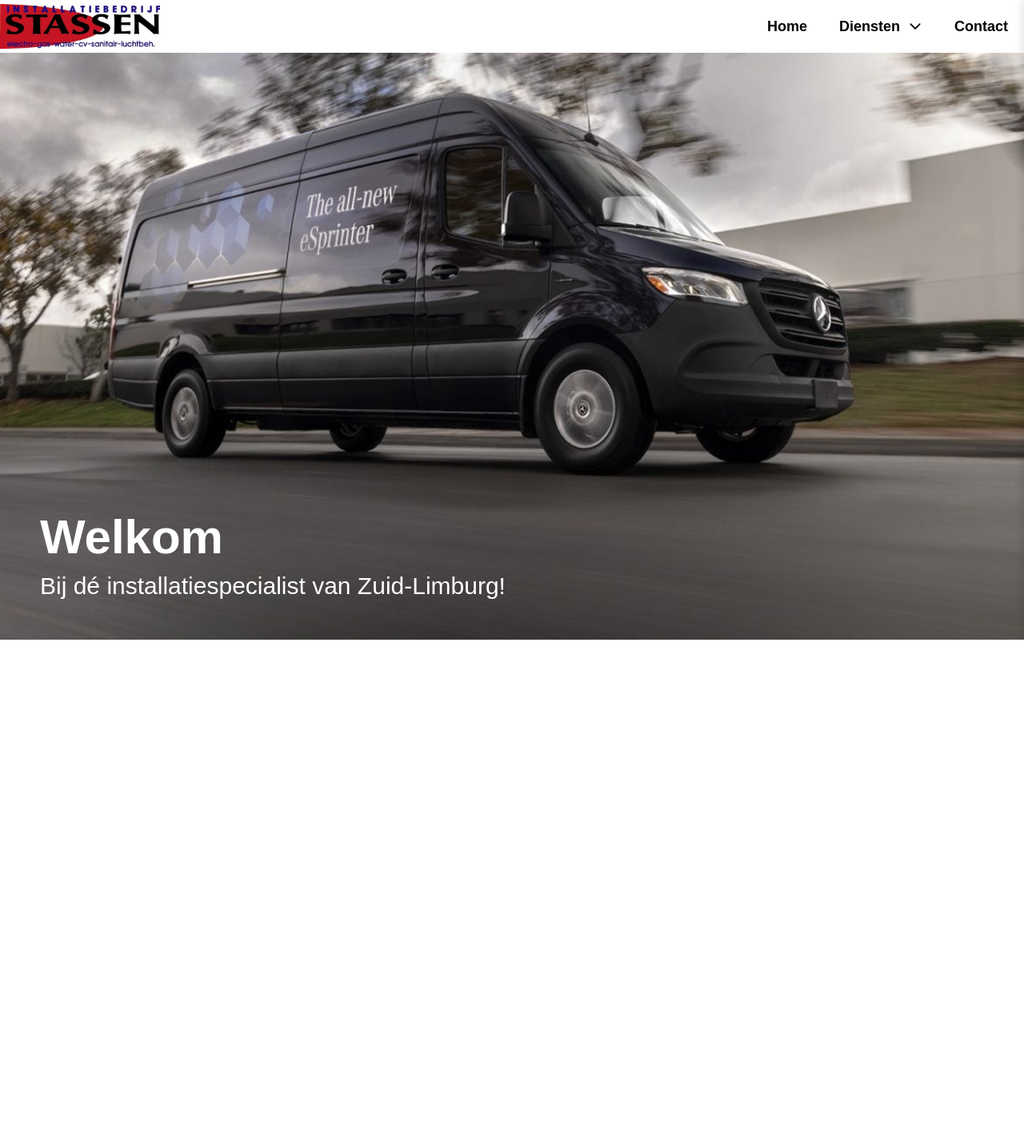
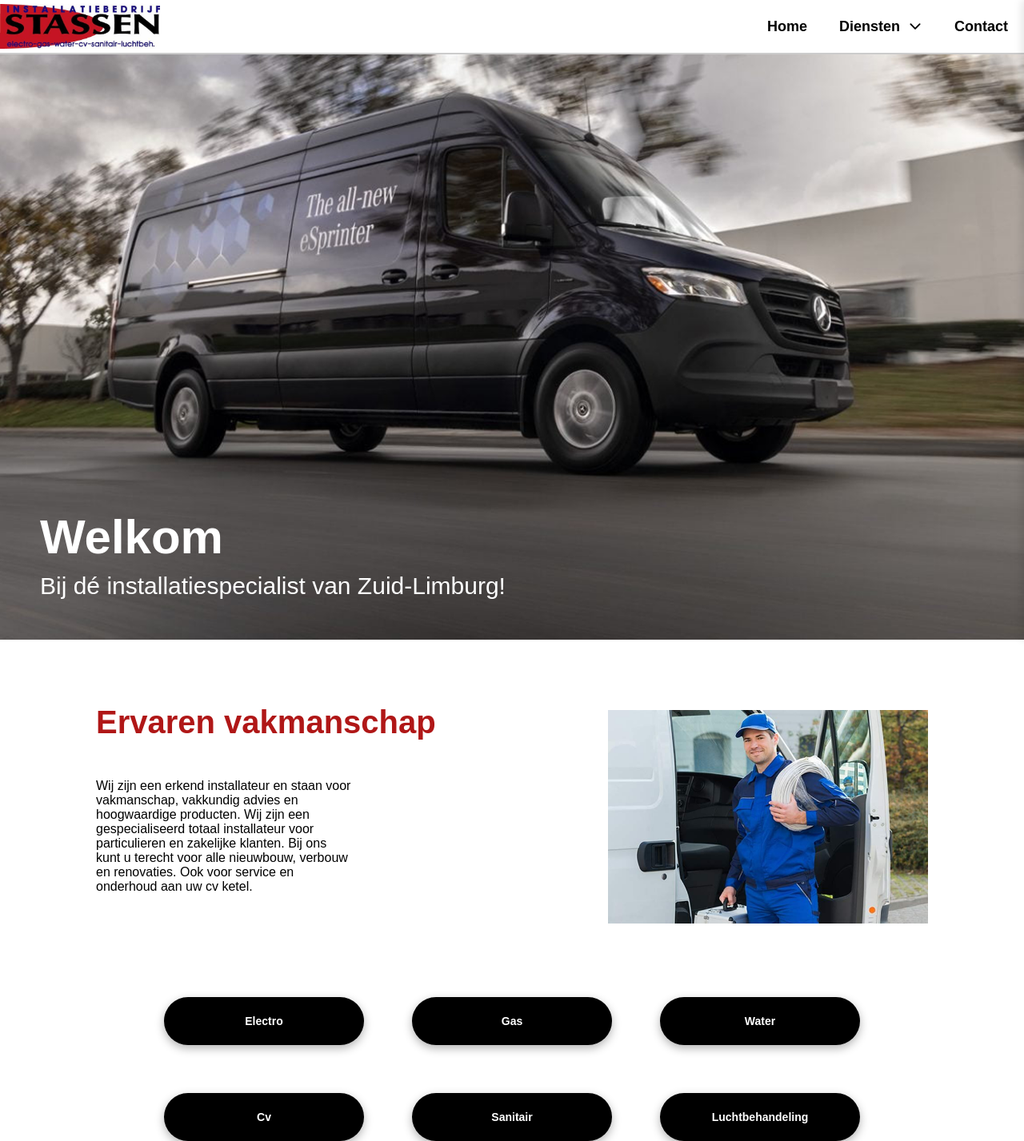
Before and after one commit to Parisxx/installatiebedrijf, a PHP site: page / in a window 1280 px wide. Shown: the whole page at 80% size. Before the commit the page ends 800 px from the top, so only its background shows below. Run offline with PHP 8.4, Linux system fonts and the light colour scheme.

Commit message:
feat: added a buttons section and text section also improved the navbar

```diff
--- a/index.css
+++ b/index.css
@@ -2,7 +2,7 @@
     margin: 0;
     padding: 0;
     box-sizing: border-box;
-    font-family: Arial, sans-serif;
+    font-family: Arial, Helvetica, sans-serif;
 }
 
 /* Hero section */
@@ -37,6 +37,7 @@
     display: flex;
     justify-content: space-between;
     align-items: center;
+    border-bottom: 2px solid rgba(0, 0, 0, 0.2);
 }
 
 .nav-links {
@@ -60,7 +61,7 @@
     width: 200px;
 }
 
-
+/* Dropdown content */
 .dropdown-content {
     display: none;
     position: absolute;
@@ -71,27 +72,35 @@
     list-style: none;
     padding: 0;
     z-index: 1000;
-
+    border: 1px solid #ddd;
+    border-radius: 5px;
+    box-sizing: border-box;
 }
 
 .dropdown-content li {
     width: 100%;
+    margin: 0;
 }
 
 .dropdown-content a {
     display: block;
-    padding: 10px;
+    padding: 10px 20px;
     color: rgb(0, 0, 0);
     text-align: left;
     font-weight: normal;
     font-size: 14px;
+    transition: background-color 0.3s ease;
+    box-sizing: border-box;
+    width: 100%;
 }
 
+.dropdown-content a:hover {
+    background-color: #f1f1f1;
+}
 
 .dropdown:hover .dropdown-content {
     display: block;
 }
-
 
 .dropdown-arrow {
     margin-left: 5px;
@@ -109,6 +118,7 @@
     gap: 5px;
     cursor: pointer;
 }
+
 
 /* Hamburger icon */
 .hamburger {
@@ -202,6 +212,42 @@
     cursor: pointer;
 }
 
+/* Content Section */
+.content-section {
+    display: flex;
+    justify-content: space-between;
+    align-items: center;
+    padding: 40px;
+}
+
+.content-text {
+    max-width: 50%;
+}
+
+.content-text h2 {
+    font-size: 2.5rem;
+    margin-bottom: 3rem;
+    color: #B01717;
+    margin-left: 5rem;
+}
+
+.content-text p {
+    font-size: 1rem;
+    color: #000000;
+    width: 20rem;
+    margin-left: 5rem;
+
+}
+
+.content-image img {
+    width: 100%;
+    max-width: 400px;
+    height: auto;
+    margin-top: 3rem;
+    margin-right: 5rem;
+
+}
+
 
 /* Media queries for mobile view */
 @media (max-width: 768px) {
@@ -221,3 +267,45 @@
         display: block;
     }
 }
+
+/* Buttons section */
+
+.wrapper {
+    display: flex;
+    justify-content: center;
+    align-items: center;
+    margin-top: 3rem;
+
+}
+.button-container {
+    display: grid;
+    grid-template-columns: repeat(3, 1fr);
+    grid-gap: 60px;
+    justify-items: center;
+}
+
+.round-button {
+    display: flex;
+    justify-content: center;
+    align-items: center;
+    background-color: #000;
+    color: #fff;
+    text-decoration: none;
+    border: none;
+    border-radius: 50px;
+    width: 250px;
+    height: 60px;
+    padding: 5px;
+    padding: 10px;
+    font-size: 14px;
+    font-weight: bold;
+    cursor: pointer;
+    transition: transform 0.3s ease, box-shadow 0.3s ease;
+    text-align: center;
+    box-shadow: 0px 4px 12px rgba(0, 0, 0, 0.3);
+}
+
+.round-button:hover {
+    transform: scale(1.1);
+    box-shadow: 0px 4px 12px rgba(0, 0, 0, 0.6);
+}
--- a/index.php
+++ b/index.php
@@ -6,6 +6,7 @@
     <title>Installatiebedrijf Stassen</title>
     <link rel="stylesheet" href="index.css">
     <link rel="icon" type="image/x-icon" href="src\img\icon.png">
+    <script src="script.js"></script>
 </head>
 <body>
 
@@ -17,23 +18,23 @@
             &#9776;
         </div>
         <ul class="nav-links">
-            <li><a href="#">Home</a></li>
+            <li><a href="index.php">Home</a></li>
             <li class="dropdown">
-                <a href="#" class="dropbtn">Diensten
+                <a class="dropbtn">Diensten
                     <svg xmlns="http://www.w3.org/2000/svg" fill="none" viewBox="0 0 24 24" stroke-width="2.5" stroke="currentColor" class="dropdown-arrow">
                         <path stroke-linecap="round" stroke-linejoin="round" d="m19.5 8.25-7.5 7.5-7.5-7.5" />
                     </svg>
                 </a>
                 <ul class="dropdown-content">
-                    <li><a href="#">Electro</a></li>
-                    <li><a href="#">Gas</a></li>
-                    <li><a href="#">Water</a></li>
-                    <li><a href="#">Cv</a></li>
-                    <li><a href="#">Sanitair</a></li>
-                    <li><a href="#">Luchtbehandeling</a></li>
+                <li><a href="services.php?id=1">Electro</a></li>
+                <li><a href="services.php?id=2">Gas</a></li>
+                <li><a href="services.php?id=3">Water</a></li>
+                <li><a href="services.php?id=4">Cv</a></li>
+                <li><a href="services.php?id=5">Sanitair</a></li>
+                <li><a href="services.php?id=6">Luchtbehandeling</a></li>
                 </ul>
             </li>
-            <li><a href="#">Contact</a></li>
+            <li><a href="contact.php">Contact</a></li>
         </ul>
     </nav>
 
@@ -43,23 +44,23 @@
             <div class="close-btn" onclick="toggleMenu()">&#10005;</div>
         </div>
         <ul>
-            <li><a href="#">Home</a></li>
+            <li><a href="index.php">Home</a></li>
             <li class="off-canvas-dropdown" id="dienstenMenu">
-                <a href="#" class="dropbtn_off-canvas">Diensten
+                <a class="dropbtn_off-canvas">Diensten
                     <svg xmlns="http://www.w3.org/2000/svg" fill="none" viewBox="0 0 24 24" stroke-width="2" stroke="currentColor" class="off-canvas-dropdown-arrow">
                         <path stroke-linecap="round" stroke-linejoin="round" d="m19.5 8.25-7.5 7.5-7.5-7.5" />
                     </svg>
                 </a>
                 <ul class="off-canvas-dropdown-content">
-                    <li><a href="#">Electro</a></li>
-                    <li><a href="#">Gas</a></li>
-                    <li><a href="#">Water</a></li>
-                    <li><a href="#">Cv</a></li>
-                    <li><a href="#">Sanitair</a></li>
-                    <li><a href="#">Luchtbehandeling</a></li>
+                <li><a href="services.php?id=1">Electro</a></li>
+                <li><a href="services.php?id=2">Gas</a></li>
+                <li><a href="services.php?id=3">Water</a></li>
+                <li><a href="services.php?id=4">Cv</a></li>
+                <li><a href="services.php?id=5">Sanitair</a></li>
+                <li><a href="services.php?id=6">Luchtbehandeling</a></li>
                 </ul>
             </li>
-            <li><a href="#">Contact</a></li>
+            <li><a href="contact.php">Contact</a></li>
         </ul>
     </div>
 
@@ -71,12 +72,31 @@
         </div>
     </header>
 
-    <script>
-        function toggleMenu() {
-            const menu = document.getElementById('offCanvasMenu');
-            menu.classList.toggle('open');
-        }
-    </script>
+    <section class="content-section">
+        <div class="content-text">
+            <h2>Ervaren vakmanschap</h2>
+            <p>Wij zijn een erkend installateur en staan voor vakmanschap, vakkundig advies en hoogwaardige producten.
+                Wij zijn een gespecialiseerd totaal installateur voor particulieren en zakelijke klanten.
+                Bij ons kunt u terecht voor alle nieuwbouw, verbouw en renovaties.
+                Ook voor service en onderhoud aan uw cv ketel. </p>
+        </div>
+        <div class="content-image">
+            <img src="src/img/man_blauw.png" alt="Description of the image" class="service-img">
+        </div>
+    </section>
+
+    <div class="wrapper">
+        <div class="button-container">
+            <a href="services.php?id=1" class="round-button">Electro</a>
+            <a href="services.php?id=2" class="round-button">Gas</a>
+            <a href="services.php?id=3" class="round-button">Water</a>
+            <a href="services.php?id=4" class="round-button">Cv</a>
+            <a href="services.php?id=5" class="round-button">Sanitair</a>
+            <a href="services.php?id=6" class="round-button">Luchtbehandeling</a>
+        </div>
+    </div>
+
+
 
 </body>
 </html>
```
Also changed, not shown: src/img/man_blauw.png (renamed from src/img/image 1.png).
